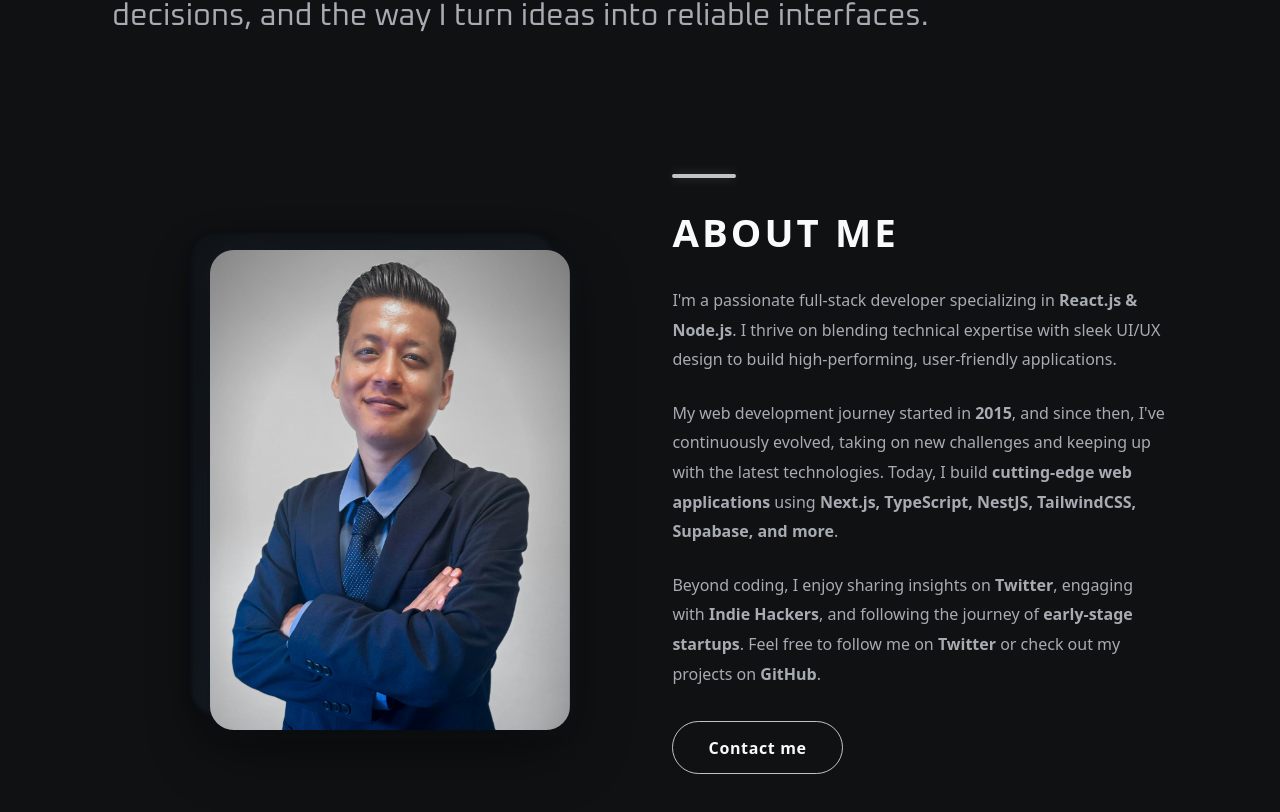
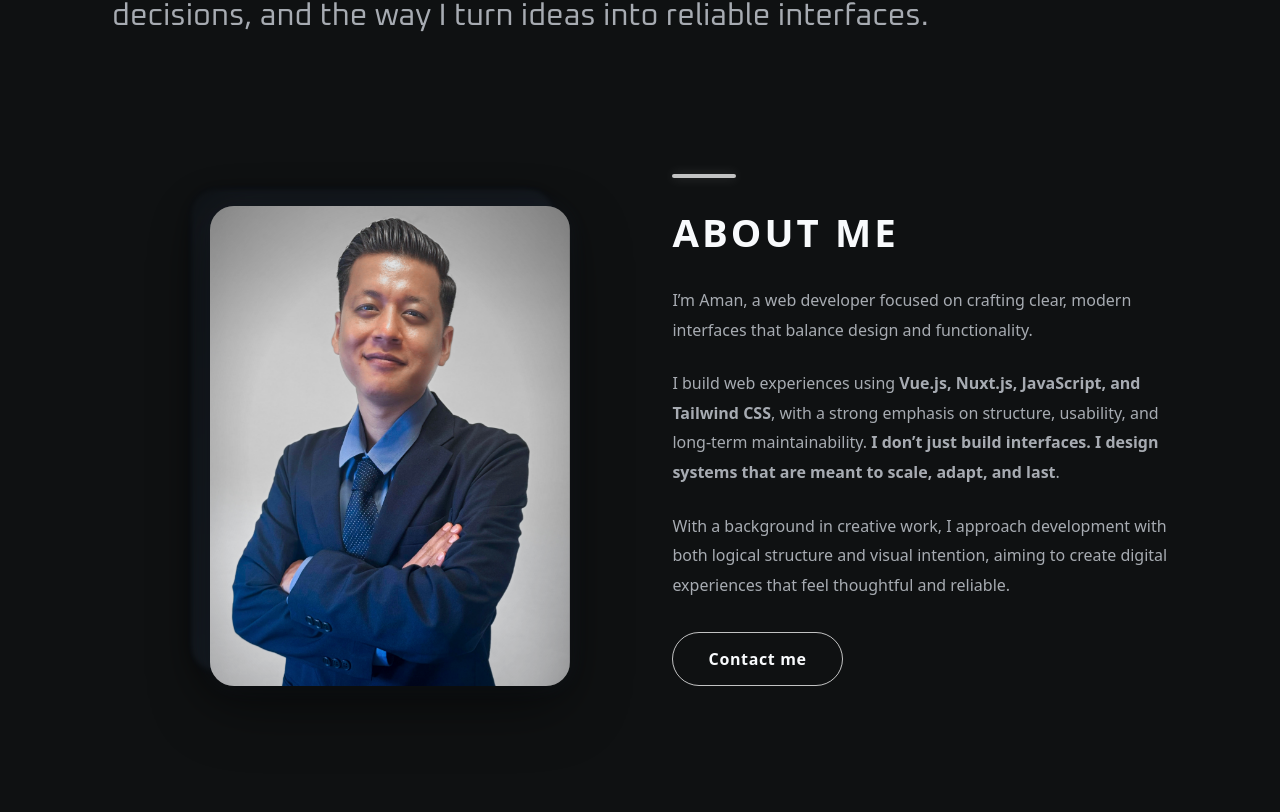
Before and after one commit to amanrai00/PortfolioAman, a Vue app: page / in a window 1280 px wide. Shown: the part 890-1702 px from the top of the page. After the commit the page ends 1672 px from the top, so only its background shows below. Built offline with nearby package versions, Linux system fonts and the light colour scheme.

Commit message:
about photo section done

```diff
--- a/src/components/About.vue
+++ b/src/components/About.vue
@@ -41,20 +41,13 @@
             About me
           </h2>
           <p class="mt-6 text-base leading-[1.85] text-[var(--theme-text-muted)]">
-            I'm a passionate full-stack developer specializing in <strong>React.js & Node.js</strong>.
-            I thrive on blending technical expertise with sleek UI/UX design to build high-performing,
-            user-friendly applications.
+            I’m Aman, a web developer focused on crafting clear, modern interfaces that balance design and functionality.
           </p>
           <p class="mt-6 text-base leading-[1.85] text-[var(--theme-text-muted)]">
-            My web development journey started in <strong>2015</strong>, and since then, I've
-            continuously evolved, taking on new challenges and keeping up with the latest technologies.
-            Today, I build <strong>cutting-edge web applications</strong> using
-            <strong>Next.js, TypeScript, NestJS, TailwindCSS, Supabase, and more</strong>.
+            I build web experiences using <strong>Vue.js, Nuxt.js, JavaScript, and Tailwind CSS</strong>, with a strong emphasis on structure, usability, and long-term maintainability. <strong>I don’t just build interfaces. I design systems that are meant to scale, adapt, and last</strong>.
           </p>
           <p class="mt-6 text-base leading-[1.85] text-[var(--theme-text-muted)]">
-            Beyond coding, I enjoy sharing insights on <strong>Twitter</strong>, engaging with
-            <strong>Indie Hackers</strong>, and following the journey of <strong>early-stage startups</strong>.
-            Feel free to follow me on <strong>Twitter</strong> or check out my projects on <strong>GitHub</strong>.
+            With a background in creative work, I approach development with both logical structure and visual intention, aiming to create digital experiences that feel thoughtful and reliable.
           </p>
           <div class="mt-8">
             <a
@@ -233,6 +226,14 @@ onUnmounted(() => {
   animation: none !important;
 }
 
+:global([data-theme="light"] .about-image-frame::before) {
+  background: #dcc3ae;
+}
+
+:global([data-theme="light"] .about-image-frame::after) {
+  background: #c9ad94;
+}
+
 :global(:root.theme-switching[data-theme="light"] .about-bg.is-visible) {
   transition: opacity 0.6s ease 1.8s !important;
 }
--- a/src/components/Home.vue
+++ b/src/components/Home.vue
@@ -157,6 +157,7 @@ let scrollHandler = null;
 let heroObserver = null;
 let heroAnimating = false;
 let heroTimerId = null;
+let hasAnimated = false;
 
 const updateActiveIndex = () => {
   const scrollY = window.scrollY || window.pageYOffset || 0;
@@ -205,9 +206,10 @@ onMounted(() => {
   heroObserver = new IntersectionObserver(
     (entries) => {
       entries.forEach((entry) => {
-        if (entry.isIntersecting) {
+        if (entry.isIntersecting && !hasAnimated) {
           if (heroAnimating) return;
           heroAnimating = true;
+          hasAnimated = true;
           heroVisible.value = false;
           requestAnimationFrame(() => {
             heroVisible.value = true;
@@ -216,8 +218,6 @@ onMounted(() => {
           heroTimerId = setTimeout(() => {
             heroAnimating = false;
           }, 1500);
-        } else {
-          heroVisible.value = false;
         }
       });
     },
```
